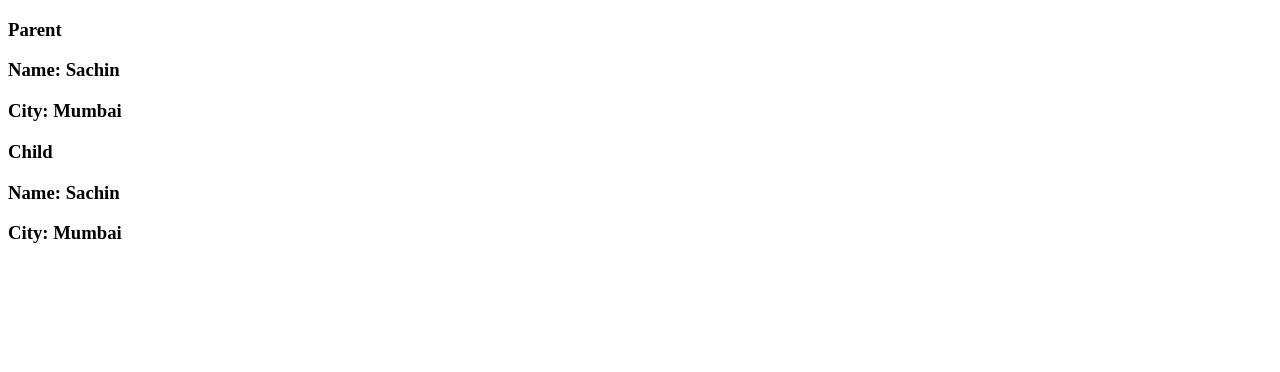
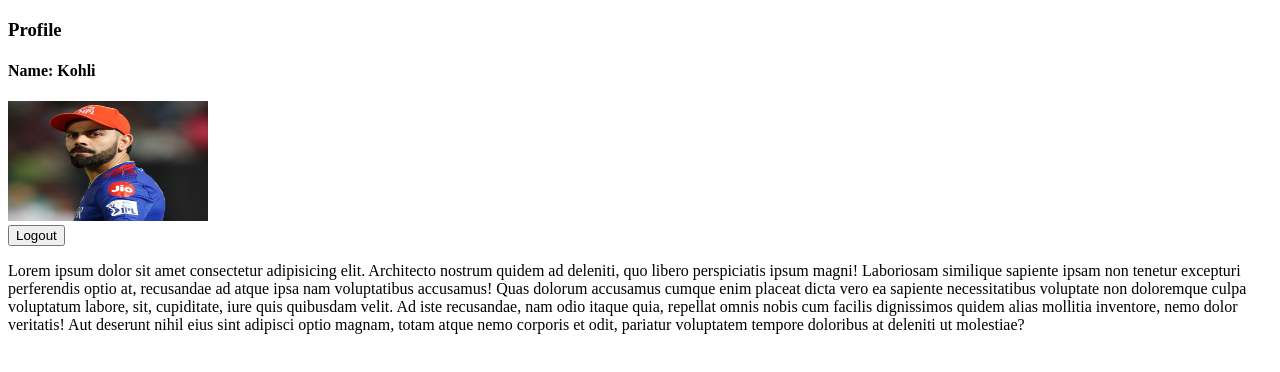
Before and after one commit to venkatravilla333/React-07, a React (Create React App) app in the folder myapp/: page / in a window 1280 px wide. Shown: the top 372 px of the page. Built offline with nearby package versions, Linux system fonts and the light colour scheme.

Commit message:
conditional rerdering

```diff
--- a/myapp/src/App.js
+++ b/myapp/src/App.js
@@ -1,7 +1,8 @@
 import React from 'react'
 import A from './State/SyncData/FunctionalComponents/4.GlobalState/React-Redux/React-Components/A';
-import List from './Lists/List';
-import Parent from './Destructuring/Parent';
+import Render from './Performance/Conditional-Rendering/Render';
+// import List from './Lists/List';
+// import Parent from './Destructuring/Parent';
 // import A from './State/SyncData/FunctionalComponents/4.GlobalState/ContextAPI/A';
 // import A from './State/AsyncData/FunctionalComponents/4.GlobalState/React-Toolkit/React-Components/A';
 // import A from './State/AsyncData/FunctionalComponents/4.GlobalState/React-Redux/React-Components/A';
@@ -47,7 +48,8 @@ class App extends React.Component{
         {/* <Parent/> */}
         {/* <A/> */}
         {/* <List/> */}
-        <Parent/>
+        {/* <Parent/> */}
+        <Render/>
       </div>
     );
   }
--- /dev/null
+++ b/myapp/src/Performance/Conditional-Rendering/Login.js
@@ -0,0 +1,14 @@
+import React from 'react'
+
+function Login(props) {
+  var [ login, setLogin ] = props.data
+  console.log(login)
+  console.log(setLogin)
+  return (
+    <div>
+      <button onClick={()=>setLogin(login=true)}>Login</button>
+    </div>
+  )
+}
+
+export default Login
--- /dev/null
+++ b/myapp/src/Performance/Conditional-Rendering/Profile.js
@@ -0,0 +1,17 @@
+import React from 'react'
+import kohli from './kohli.PNG'
+function Profile(props) {
+  var [login, setLogin] = props.data
+  return (
+    <div>
+      <h3>Profile</h3>
+      <h4>Name: Kohli</h4>
+      <img src={kohli} alt="" width="200px" height="120px" />
+       <br />
+      <button onClick={()=>setLogin(login=false)}>Logout</button>
+      <p>Lorem ipsum dolor sit amet consectetur adipisicing elit. Architecto nostrum quidem ad deleniti, quo libero perspiciatis ipsum magni! Laboriosam similique sapiente ipsam non tenetur excepturi perferendis optio at, recusandae ad atque ipsa nam voluptatibus accusamus! Quas dolorum accusamus cumque enim placeat dicta vero ea sapiente necessitatibus voluptate non doloremque culpa voluptatum labore, sit, cupiditate, iure quis quibusdam velit. Ad iste recusandae, nam odio itaque quia, repellat omnis nobis cum facilis dignissimos quidem alias mollitia inventore, nemo dolor veritatis! Aut deserunt nihil eius sint adipisci optio magnam, totam atque nemo corporis et odit, pariatur voluptatem tempore doloribus at deleniti ut molestiae?</p>
+    </div>
+  )
+}
+
+export default Profile
--- /dev/null
+++ b/myapp/src/Performance/Conditional-Rendering/Render.js
@@ -0,0 +1,42 @@
+import React, { useState } from 'react'
+import Login from './Login'
+import Profile from './Profile'
+
+function Render() {
+  var [login, setLogin] = useState(true);
+
+  // if else
+
+  // if (login) {
+  //   return <Profile data={[login, setLogin]} />;
+  // } else {
+  //   return <Login data={[login, setLogin]} />
+  // }
+
+  //element varaible
+  // var element
+  // if (login) {
+  //   element = <Profile data={[login, setLogin]} />
+  // } else {
+  //   element = <Login data={[login, setLogin]} />;
+  // }
+  // return element
+
+  //ternary operator
+
+  // return  login ? <Profile data={[login, setLogin]} /> : <Login data={[login, setLogin]} />
+
+  //short circiut operator
+
+  return  login && <Profile data={[login, setLogin]} />
+
+  // return (
+  //   <div>
+
+  //     <Login />
+  //     <Profile/>
+  //   </div>
+  // )
+}
+
+export default Render
```
Also changed, not shown: myapp/src/Performance/Conditional-Rendering/kohli.PNG (added).
